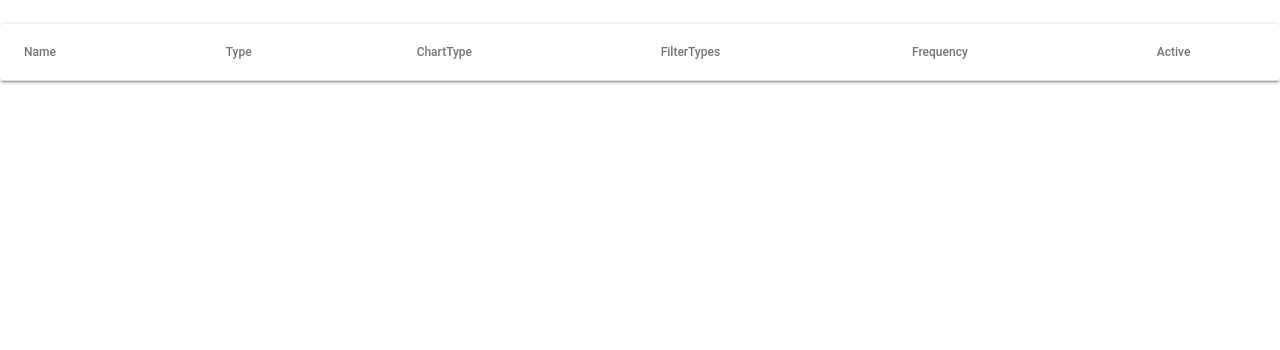
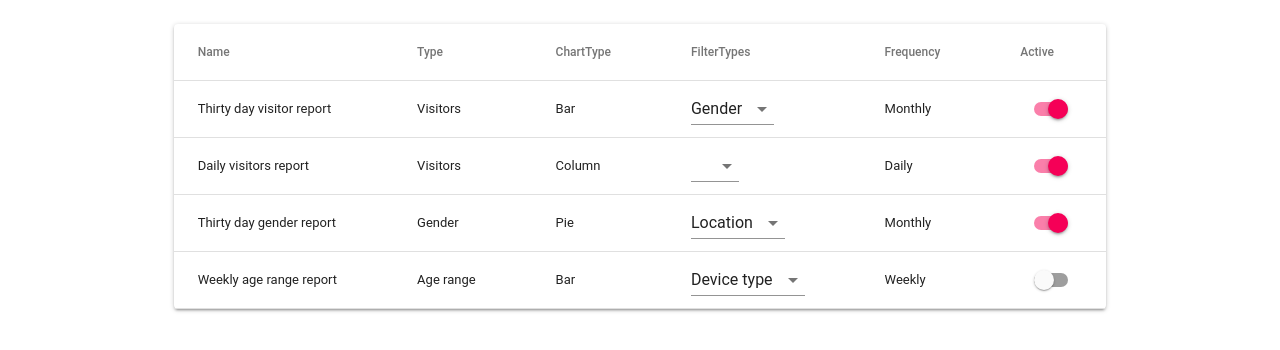
Before and after one commit to sheghun/simple-react-test-with-typescrtipt, a React (Create React App) app: page / in a window 1280 px wide. Shown: the top 350 px of the page. Built offline with nearby package versions, Linux system fonts and the light colour scheme.

Commit message:
Added Table For Displaying The Data

```diff
--- a/src/App.css
+++ b/src/App.css
@@ -1,4 +1,3 @@
 .App {
-    display: flex;
-    justify-content: center;
+
 }
--- a/src/App.tsx
+++ b/src/App.tsx
@@ -1,15 +1,19 @@
 import React from 'react';
 import { withStyles, StyleRulesCallback } from '@material-ui/core/styles';
 import './App.css';
-import { TableHead, Table, Paper, TableRow, TableCell, TableBody } from '@material-ui/core';
+import { TableHead, Table, Paper, TableRow, TableCell, TableBody, Switch, Select, MenuItem } from '@material-ui/core';
 import { connect } from 'react-redux';
 import { data, datas } from './types/data';
 import { addData } from './store/actions';
 
 
 const styles: StyleRulesCallback = (theme) => ({
+    app: {
+        display: 'flex',
+        justifyContent: 'center'
+    },
     root: {
-        width: '100%',
+        maxWidth: '960px',
         marginTop: theme.spacing.unit * 3,
     },
     table: {
@@ -49,7 +53,7 @@ class App extends React.Component<Props, State> {
         const { classes, data } = this.props
         console.log(this.props)
         return (
-            <div className="App">
+            <div className={classes.app}>
                 <Paper className={classes.root}>
                     <div className={classes.tableWrapper}>
                         <Table className={classes.table}>
@@ -62,11 +66,51 @@ class App extends React.Component<Props, State> {
                                     <TableCell>Frequency</TableCell>
                                     <TableCell>Active</TableCell>
                                 </TableRow>
-                                <TableBody>
+                            </TableHead>
+                            <TableBody>
+                                {this.props.data.map(data => (
+                                    <TableRow>
+                                        <TableCell>{data.name}</TableCell>
+                                        <TableCell>
+                                            {data.type.charAt(0).toUpperCase() + data.type.substr(1, data.type.length)}
+                                        </TableCell>
+                                        <TableCell>
+                                            {data.chartType.charAt(0).toUpperCase() + data.chartType.substr(1, data.chartType.length)}
+                                        </TableCell>
+                                        <TableCell>
+                                            <Select
+                                                displayEmpty
+                                                value={0}
+                                                name="age"
+                                                className={classes.selectEmpty}
+                                            >
+                                                {data.filterTypes.map((value, index) => (
+                                                    <MenuItem value={index}>{value}</MenuItem>
+                                                ))}
+                                            </Select>
+                                        </TableCell>
+                                        <TableCell>
+                                            {data.frequency.charAt(0).toUpperCase() + data.frequency.substr(1, data.frequency.length)}
+                                        </TableCell>
+                                        <TableCell>
+                                            <Switch
+                                                checked={data.active}
+                                                onChange={() => ''}
+                                                value="checkedA"
+                                                classes={{
+                                                    switchBase: classes.colorSwitchBase,
+                                                    checked: classes.colorChecked,
+                                                    bar: classes.colorBar,
+                                                }}
+                                            />
+                                        </TableCell>
+                                    </TableRow>
+                                ))}
+                            </TableBody>
+                        </Table>
+                    </div>
+                    <div>
 
-                                </TableBody>
-                            </TableHead>
-                        </Table>
                     </div>
                 </Paper>
             </div>
@@ -79,7 +123,7 @@ const mapStateToProps = (state: any) => ({
 })
 
 const mapDispatchToProps = (dispatch: any) => ({
-  addData: (data: data) => dispatch(addData(data))
+    addData: (data: data) => dispatch(addData(data))
 })
 
 const connectedApp = connect(mapStateToProps, mapDispatchToProps)(App)
```
